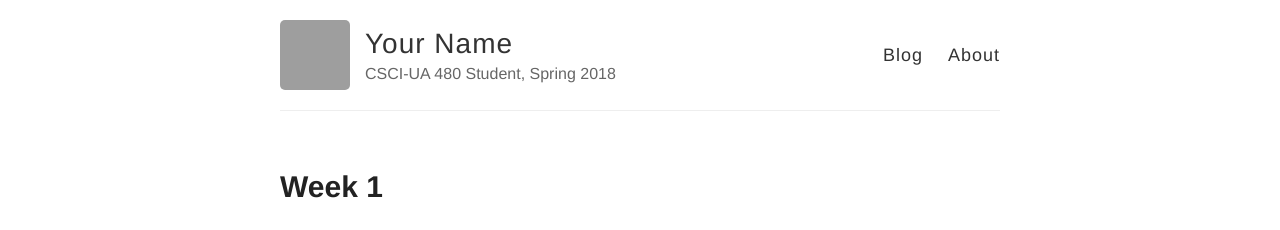
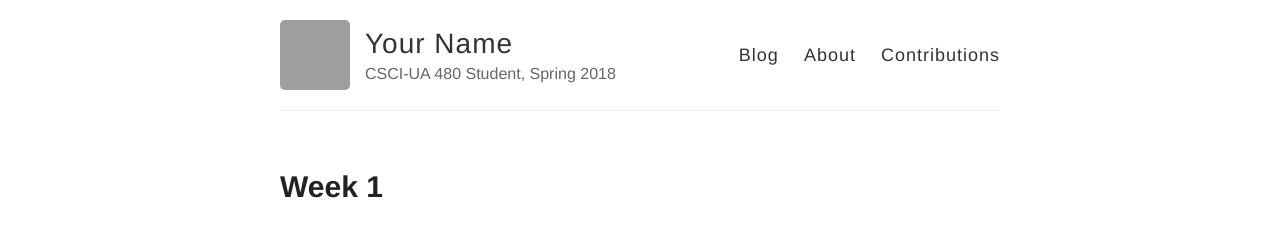
Before and after one commit to nyu-ossd-s19/jztang-weekly, a Jekyll site: the page built from _posts/2018-01-28-week01.md, in a window 1280 px wide. Shown: the top 230 px of the page. Built offline with Jekyll 4.4.1, drawn with Linux system fonts in a browser that asks for light colours; grey boxes are pictures that could not be loaded.

Commit message:
add contributions link

```diff
--- a/_layouts/default.html
+++ b/_layouts/default.html
@@ -29,6 +29,7 @@
           <nav>
             <a href="{{ site.baseurl }}/">Blog</a>
             <a href="{{ site.baseurl }}/about">About</a>
+            <a href="{{ site.baseurl }}/contributions">Contributions</a>
           </nav>
         </header>
       </div>
```
